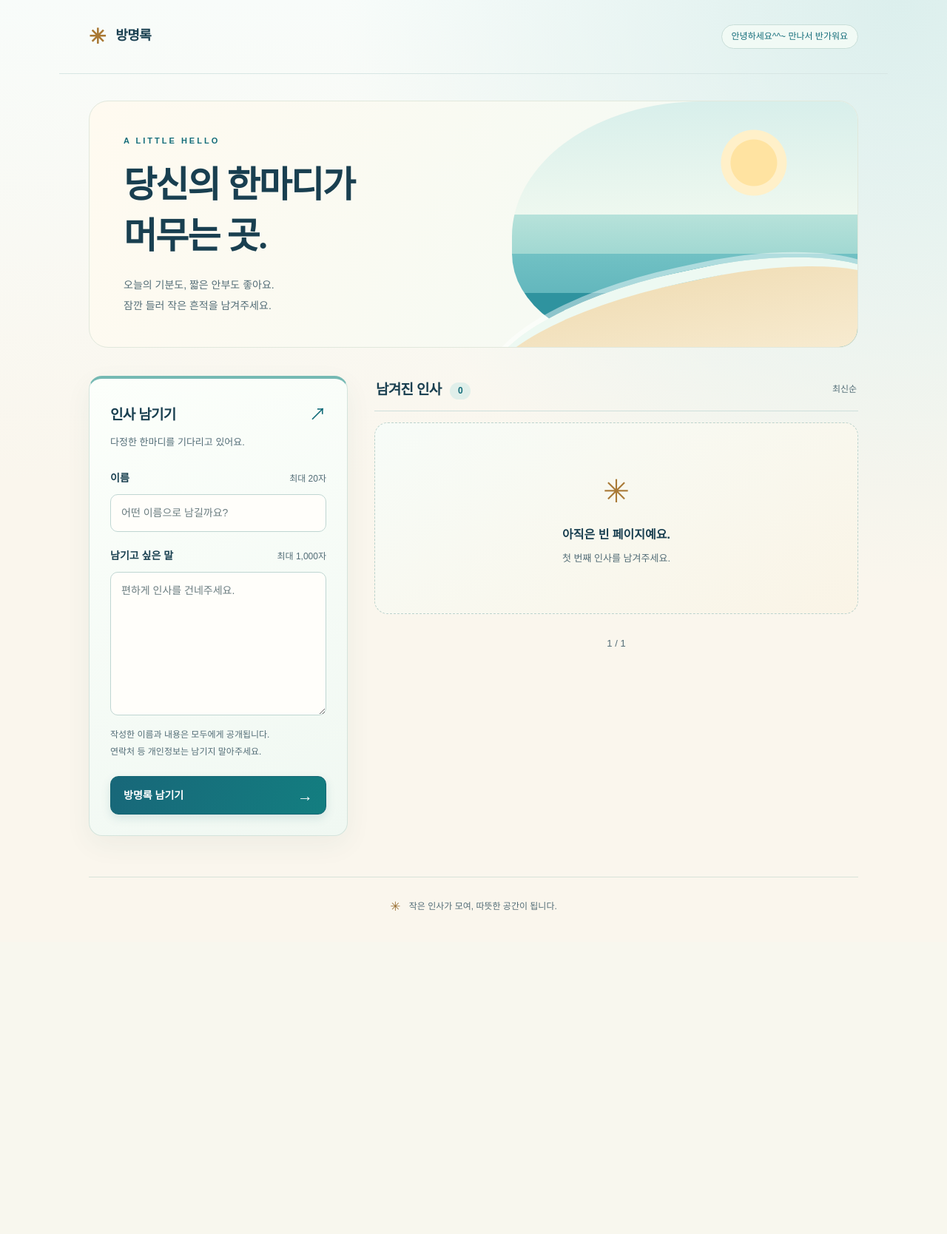
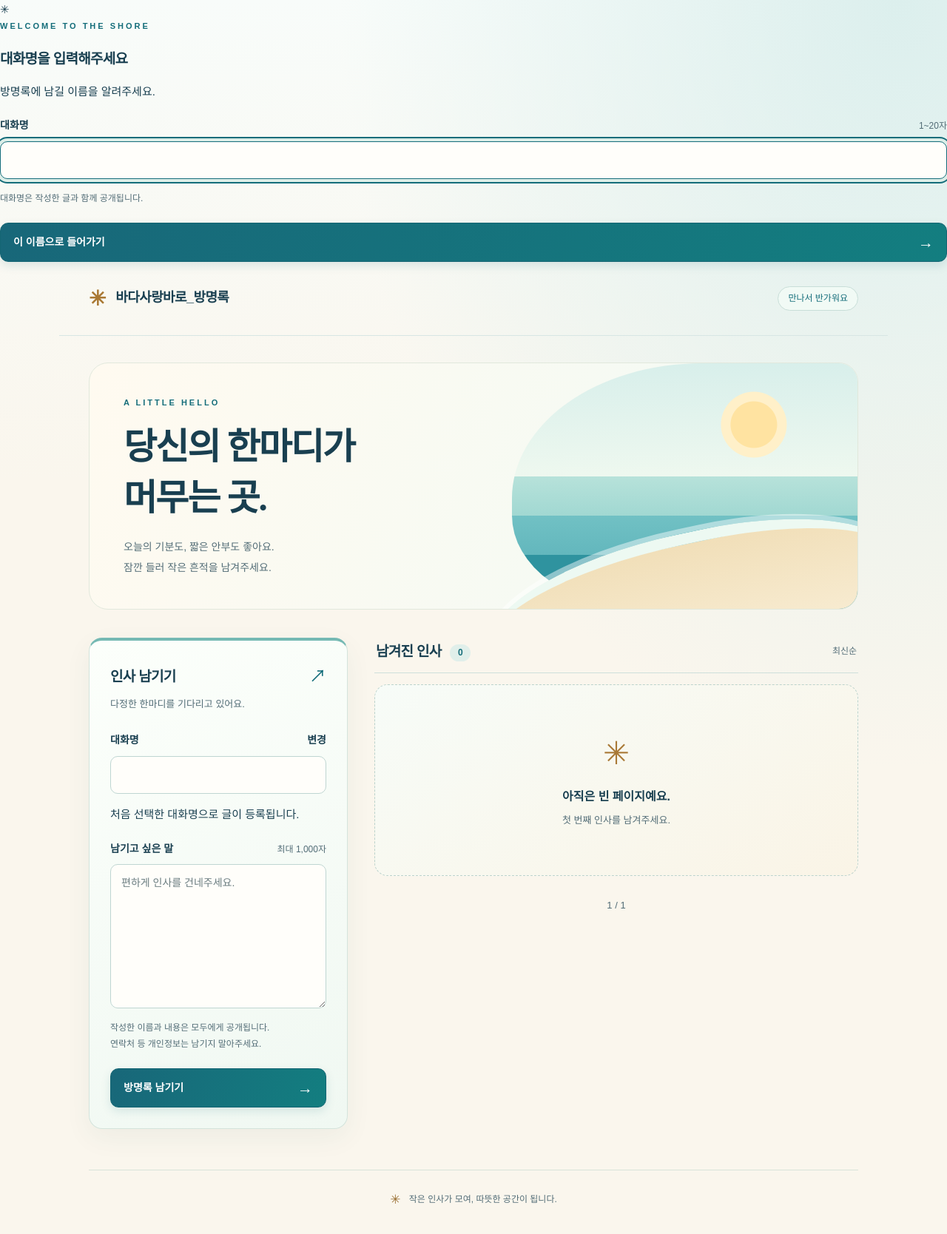
Before and after one commit to barokim/guestbook, a FastAPI app: page /nickname in a window 1280 px wide. Shown: the whole page at 74% size. Before the commit the page ends 1231 px from the top, so only its background shows below. Run offline with FastAPI, Linux system fonts and the light colour scheme; data that the repository does not hold is empty.

Commit message:
Revise index.html for title and nickname changes
Updated the page title and description, modified the nickname input to be readonly, and added a help message.

```diff
--- a/templates/index.html
+++ b/templates/index.html
@@ -3,12 +3,15 @@
 <head>
   <meta charset="utf-8">
   <meta name="viewport" content="width=device-width, initial-scale=1">
-  <meta name="description" content="안녕하세요, 김바로입니다. 잠깐들러 작은 인사를 남기는 방명록입니다.">
-  <title>안녕하세요^^. 김바로입니다.</title>
+  <meta name="description" content="안녕하세요! 방명록입니다.">
+  <title>바다사랑바로_방명록</title>
   <link rel="stylesheet" href="/static/style.css">
 </head>
 <body>
-  <header class="topbar"><a class="brand" href="/"><span aria-hidden="true">✳</span> 방명록</a><span class="top-note"> 안녕하세요^^~ 만나서 반가워요</span></header>
+  <!-- [변경] 첫 방문 대화명 팝업. 입력 전에는 뒤의 화면을 inert로 조작할 수 없게 합니다. -->
+  $nickname_dialog
+  <div class="site-content" $background_inert>
+  <header class="topbar"><a class="brand" href="/"><span aria-hidden="true">✳</span> 바다사랑바로_방명록</a><span class="top-note">$greeting</span></header>
   <main>
     <section class="intro" aria-labelledby="title">
       <p class="eyebrow">A LITTLE HELLO</p>
@@ -21,8 +24,10 @@
         <div class="section-heading"><h2 id="write-title">인사 남기기</h2><span aria-hidden="true">↗</span></div>
         <p class="hint">다정한 한마디를 기다리고 있어요.</p>
         <form method="post" action="/entries" accept-charset="UTF-8">
-          <label for="name">이름 <span>최대 20자</span></label>
-          <input id="name" name="name" maxlength="20" required autocomplete="nickname" placeholder="어떤 이름으로 남길까요?" value="$name">
+          <!-- [변경] 선택한 대화명은 읽기 전용으로 표시하고, 글 본문만 서버로 보냅니다. -->
+          <label for="name">대화명 <a class="name-change" href="/nickname">변경</a></label>
+          <input id="name" maxlength="20" readonly value="$name" aria-describedby="name-help">
+          <p id="name-help" class="name-help">처음 선택한 대화명으로 글이 등록됩니다.</p>
           <label for="message">남기고 싶은 말 <span>최대 1,000자</span></label>
           <textarea id="message" name="message" maxlength="1000" rows="7" required placeholder="편하게 인사를 건네주세요.">$message</textarea>
           <p class="privacy">작성한 이름과 내용은 모두에게 공개됩니다.<br>연락처 등 개인정보는 남기지 말아주세요.</p>
@@ -37,5 +42,6 @@
     </div>
   </main>
   <footer><span aria-hidden="true">✳</span> 작은 인사가 모여, 따뜻한 공간이 됩니다.</footer>
+  </div>
 </body>
 </html>
```
